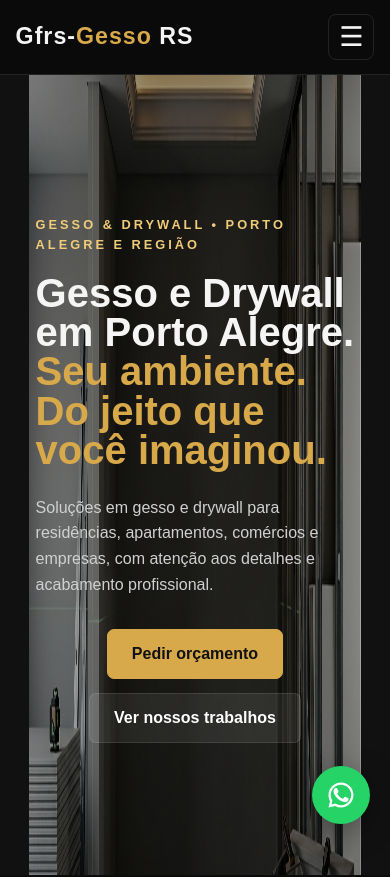
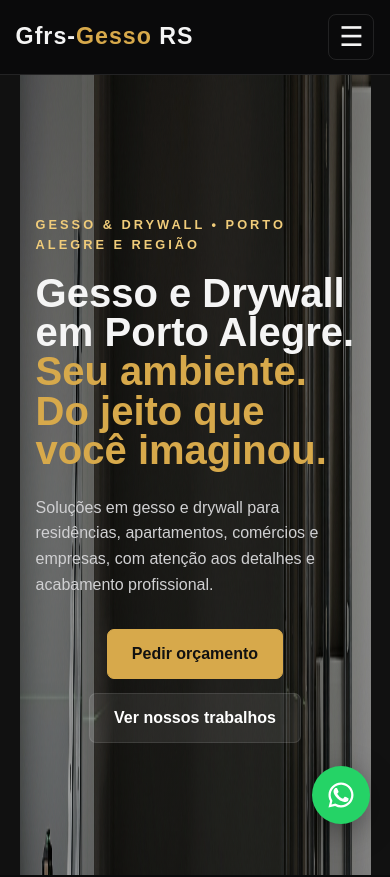
Before and after one commit to Gelsonfrs/gfrs-gesso-rs, a plain HTML site: page index.html in a window 390 px wide. Shown: the top 877 px of the page. Drawn offline with Linux system fonts and the light colour scheme.

Commit message:
Update index.html
Ajuste celular

```diff
--- a/index.html
+++ b/index.html
@@ -804,7 +804,7 @@
 
     .hero {
         min-height: 620px;
-        background-size: 85% 150%;
+        background-size: 90% 250%;
         background-position: center center;
         background-repeat: no-repeat;
     }
```
